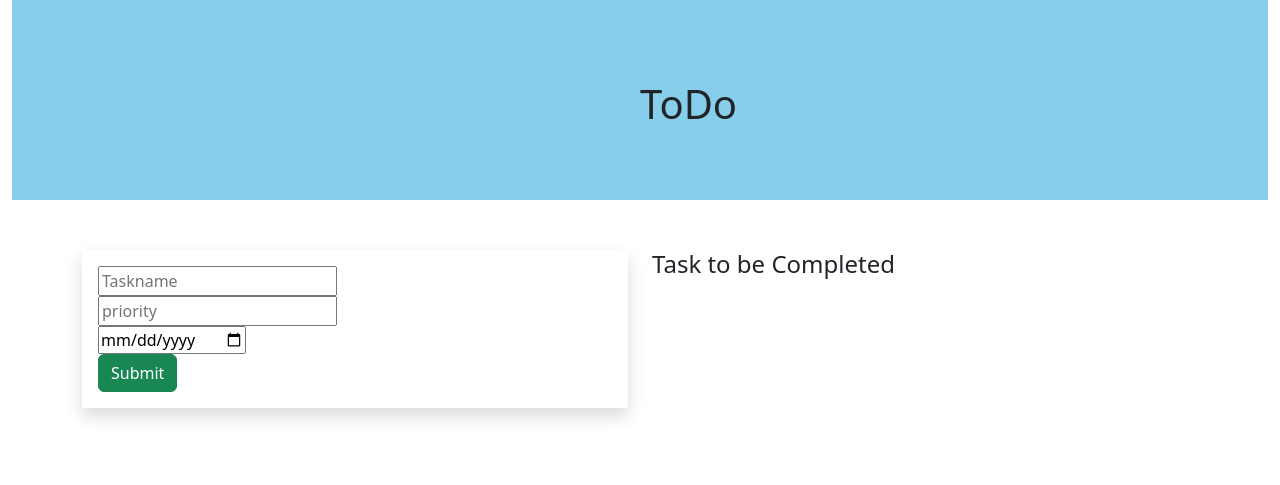
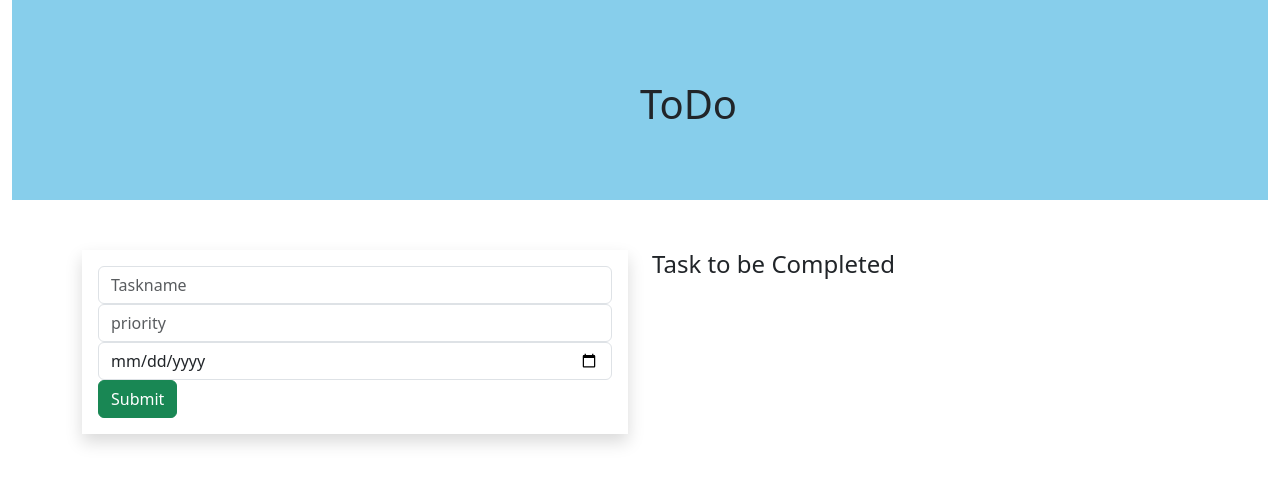
Before and after one commit to shijin88/Demopython, a Django app: page / in a window 1280 px wide. Shown: the top 485 px of the page. Run offline with Django 4.2, Linux system fonts and the light colour scheme; data that the repository does not hold is empty.

Commit message:
Update home.html

```diff
--- a/todoproject/templates/home.html
+++ b/todoproject/templates/home.html
@@ -17,13 +17,13 @@
             <form method="POST" class="p-3 shadow">
                 {% csrf_token %}
                     <div class="form-group">
-                        <input type="text" name="task" placeholder="Taskname">
+                        <input type="text" class="form-control" name="task" placeholder="Taskname">
                     </div>
                     <div class="form-group">
-                        <input type="text" name="priority" placeholder="priority">
+                        <input type="text" class="form-control" name="priority" placeholder="priority">
                     </div>
                     <div class="form-group">
-                        <input type="date" name="date" placeholder="Enter your date">
+                        <input type="date" class="form-control" name="date" placeholder="Enter your date">
                     </div>
                     <input type ="Submit" class="btn btn-success">
             </form>
```
